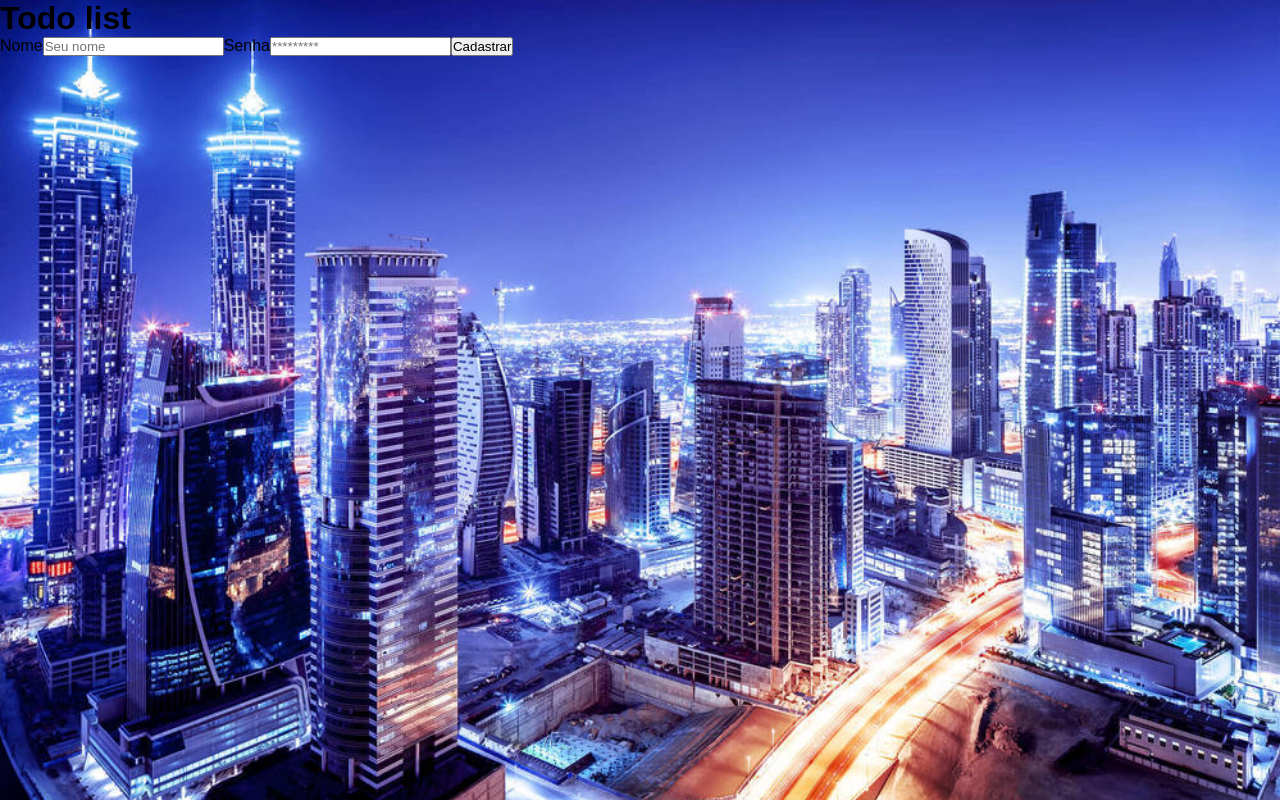
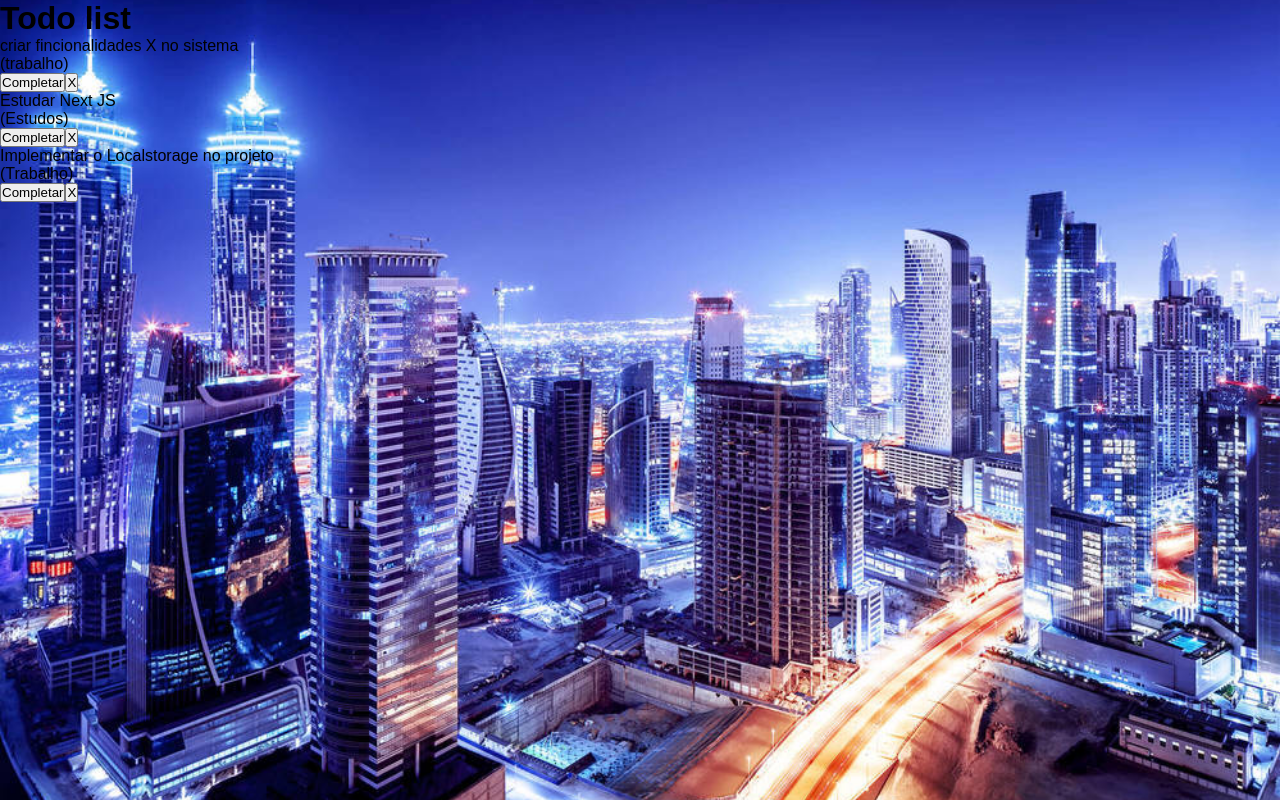
Before and after one commit to Gusthgomes/TodoList, a React (Create React App) app: page / in a window 1280 px wide. Built offline with nearby package versions, Linux system fonts and the light colour scheme.

Commit message:
feat: improviment the map method

```diff
--- a/src/pages/Todo/index.js
+++ b/src/pages/Todo/index.js
@@ -2,43 +2,45 @@ import {useState} from 'react';
 
 export default function Todo(){
 
-    const [name, setName] = useState('');
-    const [password, setPassword] = useState('');
+    const [todos, setTodos] = useState([
+        {
+            id: 1,
+            text: 'criar fincionalidades X no sistema',
+            category: 'trabalho',
+            isCompleted: false,
+        },
+        {
+            id: 2,
+            text: 'Estudar Next JS',
+            category: 'Estudos',
+            isCompleted: false,
+        },
+        {
+             id: 3,
+            text: 'Implementar o Localstorage no projeto',
+            category: 'Trabalho',
+            isCompleted: false,
+        }
+    ]);
 
-    function handleSubmit(){
-        if(name === "" || password === ""){
-            alert("Por favor preencha os campos corretamente")
-            setName('')
-            setPassword('')
-            return;
-        }
-
-        if(password.length <=6){
-            alert("Sua senha deve contem mais de seis digitos")
-            setName('')
-            setPassword('')
-            return;
-        }
-    }
     return(
         <div>
             <h1>Todo list</h1>
-            <div>
-                <label>Nome</label>
-                <input type="text"
-                    placeholder="Seu nome"
-                    value={name}
-                    onChange={ (e) => setName(e.target.value)}
-                />
+            <div className='todoList'>
+                {todos.map( (todo) => (
+                    <div className='todo'>
+                        <div className='content'>
+                           <p>{todo.text}</p>
+                           <p>({todo.category})</p>
+                        </div>
+                        <div>
+                            <button>Completar</button>
+                            <button>X</button>
+                        </div>
+                    </div>
+                ))}
+            </div>
 
-                <label>Senha</label>
-                <input type="password"
-                    placeholder="*********"
-                    value={password}
-                    onChange={ (e) => setPassword(e.target.value)}
-                />
-                <button onClick={handleSubmit}>Cadastrar</button>
-            </div>
         </div>
     )
 }
```
